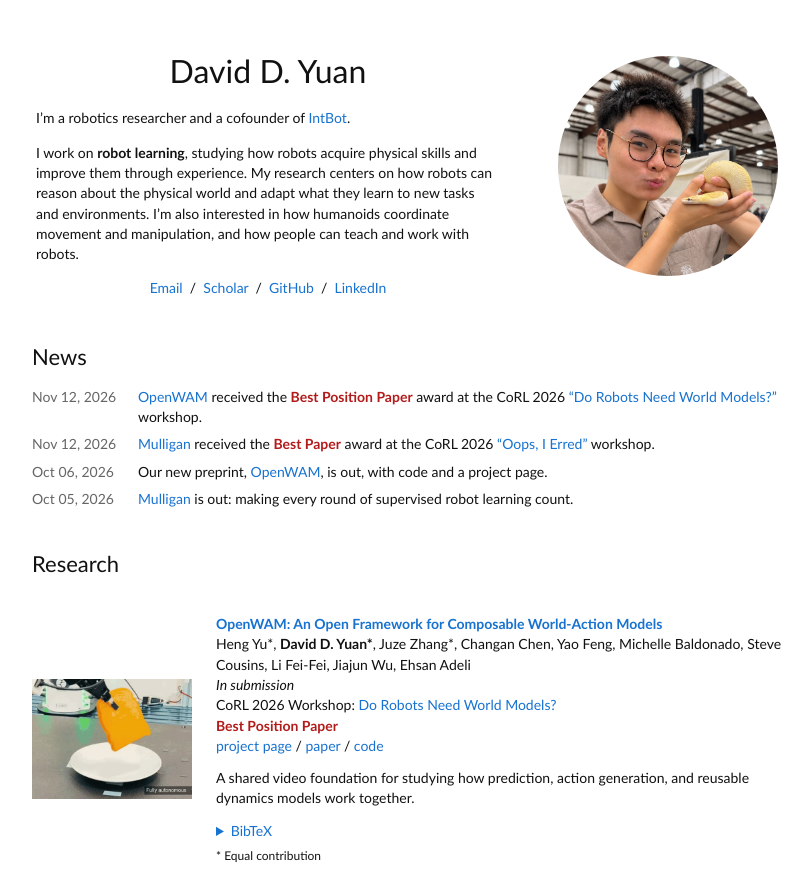
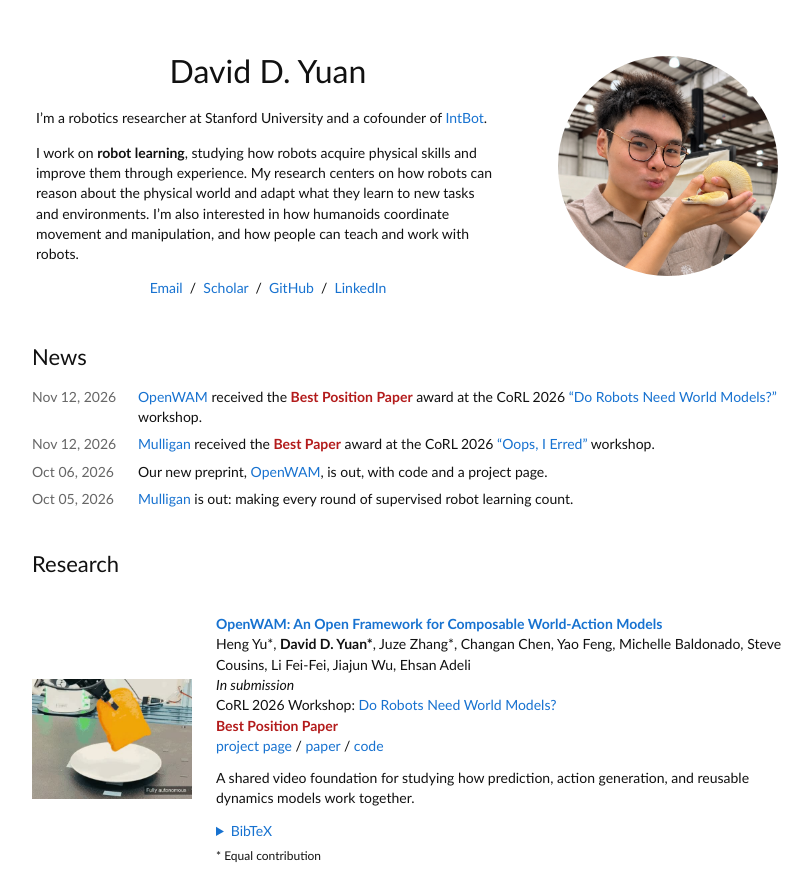
Before and after one commit to DaivdYuan/DaivdYuan.github.io, a website: page docs/index.html in a window 1280 px wide. Shown: the top 875 px of the page, without its empty margins (224-1036 px from the left). Drawn offline with Linux system fonts and the light colour scheme.

Commit message:
Restore Stanford University affiliation as plain text

```diff
--- a/docs/index.html
+++ b/docs/index.html
@@ -26,7 +26,7 @@
             <tr style="padding:0px">
               <td class="intro-copy" style="padding:2.5%;width:63%;vertical-align:middle">
                 <h1 class="name" style="text-align:center">David D. Yuan</h1>
-                <p>I’m a robotics researcher and a cofounder of <a href="https://intbot.ai/">IntBot</a>.</p>
+                <p>I’m a robotics researcher at Stanford University and a cofounder of <a href="https://intbot.ai/">IntBot</a>.</p>
                 <p>I work on <strong>robot learning</strong>, studying how robots acquire physical skills and improve them through experience. My research centers on how robots can reason about the physical world and adapt what they learn to new tasks and environments. I’m also interested in how humanoids coordinate movement and manipulation, and how people can teach and work with robots.</p>
                 <p class="profile-links" style="text-align:center">
                   <a href="mailto:davidy02@stanford.edu">Email</a> &nbsp;/&nbsp;
```
Also changed, not shown: public/index.html (+1 -1 lines).
